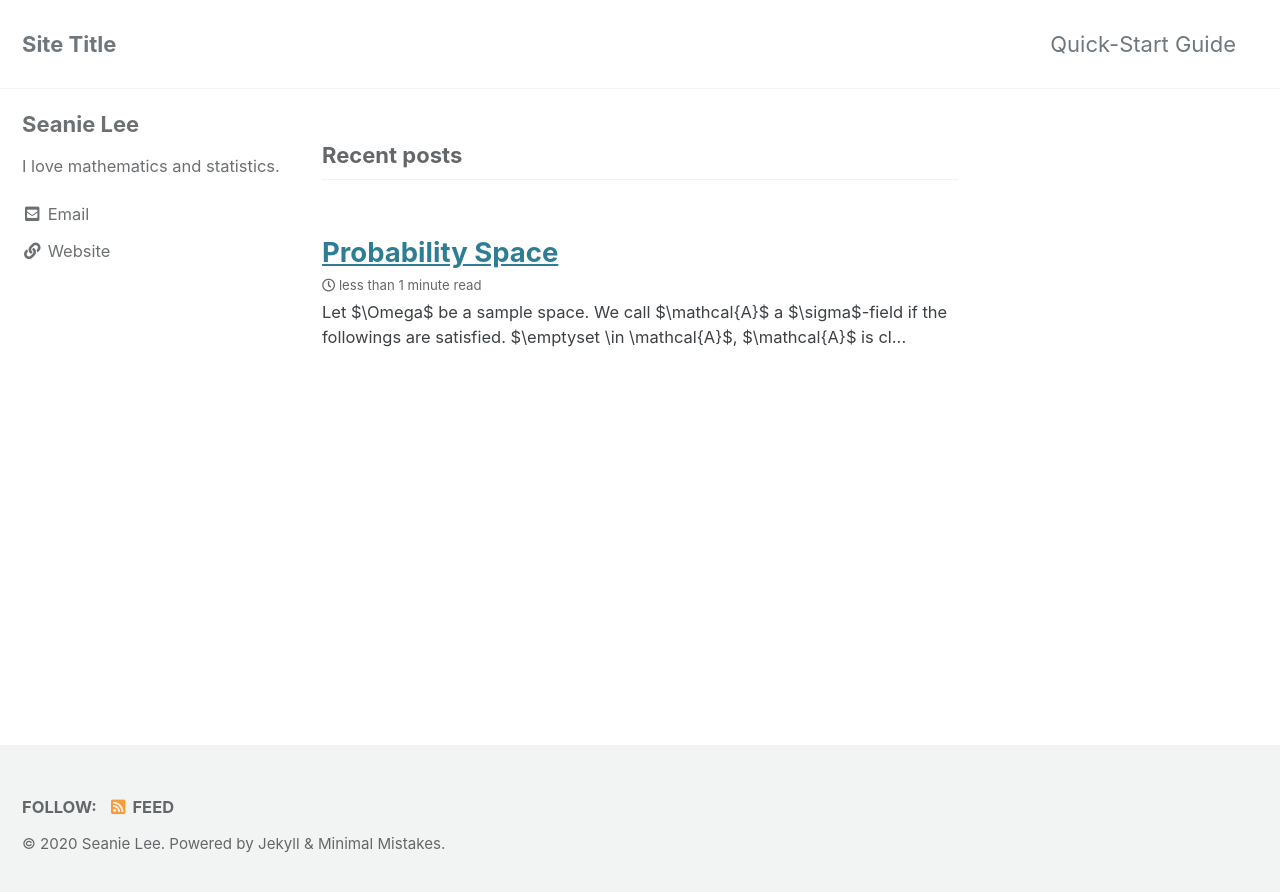
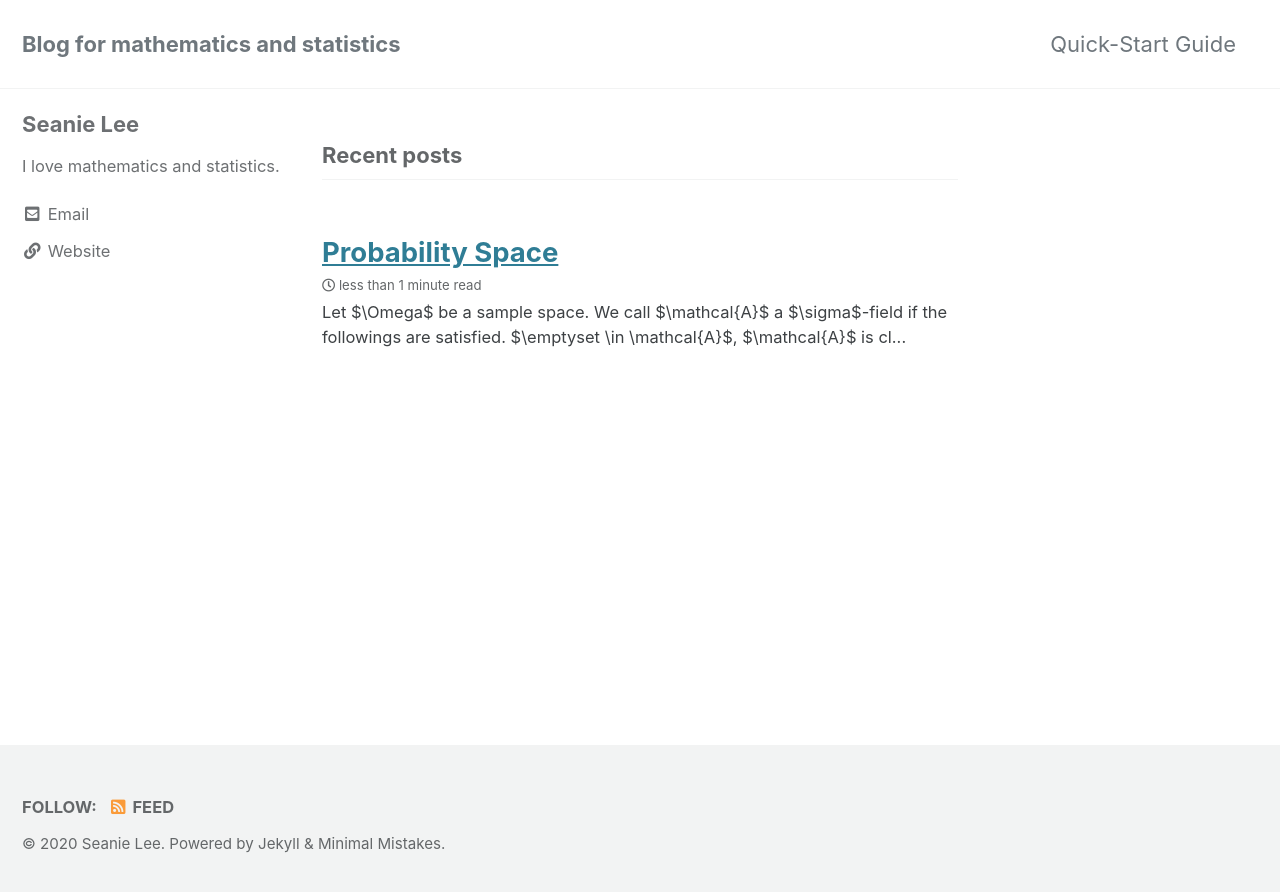
Before and after one commit to seanie12/blog, a Jekyll site: the page built from index.html, in a window 1280 px wide. Shown: the top 892 px of the page. Built offline with Jekyll 4.4.1, drawn with Linux system fonts in a browser that asks for light colours; cached includes are drawn as plain includes; the list of posts is cut into pages by our own code.

Commit message:
Update _config.yml

```diff
--- a/_config.yml
+++ b/_config.yml
@@ -16,7 +16,7 @@ minimal_mistakes_skin    : "default" # "air", "aqua", "contrast", "dark", "dirt"
 
 # Site Settings
 locale                   : "en-US"
-title                    : "Site Title"
+title                    : "Blog for mathematics and statistics"
 title_separator          : "-"
 subtitle                 : # site tagline that appears below site title in masthead
 name                     : "Seanie Lee"
```
